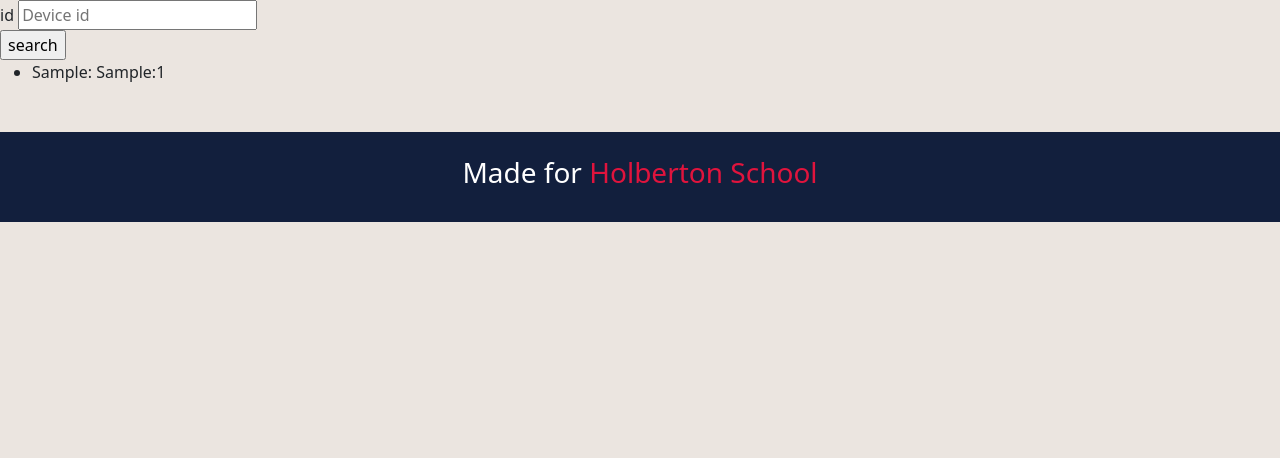
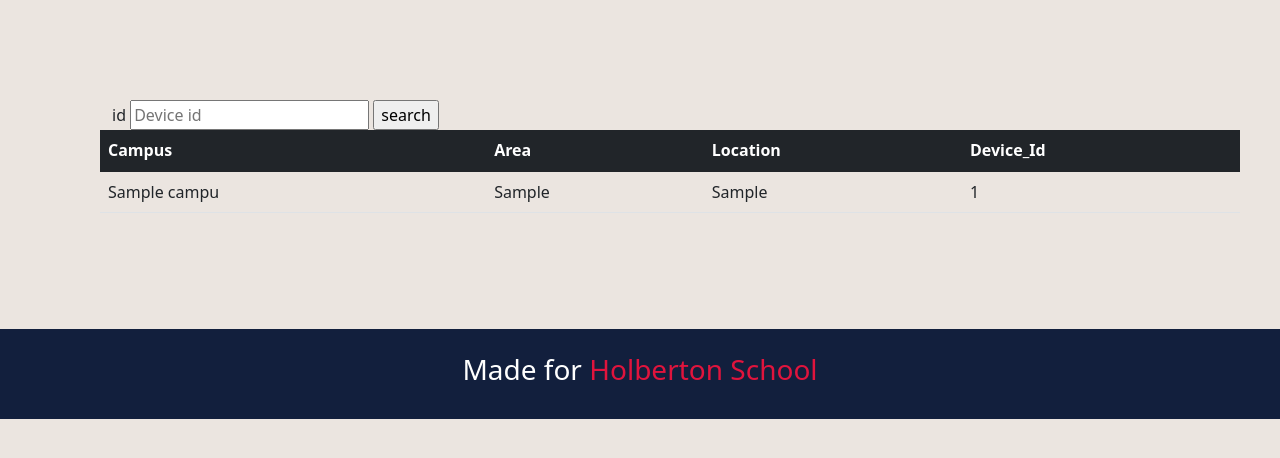
Before and after one commit to lemejiamo/IOT_Solutions, a Flask app: page /user_home in a window 1280 px wide. Shown: the part 131-589 px from the top of the page. Run offline with Flask 2, Linux system fonts and the light colour scheme; a user stored in the database is signed in; tables that the repository leaves empty hold one stand-in row (values such as "Sample post").

Commit message:
Delete flask_graficas

```diff
--- a/api/v1/templates/user_home.html
+++ b/api/v1/templates/user_home.html
@@ -1,18 +1,35 @@
 {% extends "base.html" %}
 {% block title %}Campus SignUp{% endblock %}
 {% block content %}
+    <div class="container" style="margin: 100px">
+    <div class="row">
     <form method="POST">
         <div class="form-group">
             <label for="id">id</label>
             <input type="text" class="controls" id="id" name="id" placeholder="Device id">
+            <input class="button" type="submit" value="search">
         </div>
-        <input class="button" type="submit" value="search">
     </form>
-    <ul>
-        {% for device in devices %}
-        <li>
-            {{ device.area }}: {{ device.location }}:{{ device.id }}
-        </li>
-        {% endfor %}
-    </ul>
+    <table class="table">
+        <thead class="table-dark">
+          <tr>
+            <th scope="col">Campus</th>
+            <th scope="col">Area</th>
+            <th scope="col">Location</th>
+            <th scope="col">Device_Id</th>
+          </tr>
+        </thead>
+        <tbody>
+            <tr>
+                {% for device in devices %}
+                    <td>{{ campus.name }}</td>
+                    <td>{{ device.area }}</td>
+                    <td>{{ device.location }}</td>
+                    <td>{{ device.id }}</td>
+                {% endfor %}
+              </tr>
+        </tbody>
+    </table>
+    </div>
+    </div>
 {% endblock %}
```
